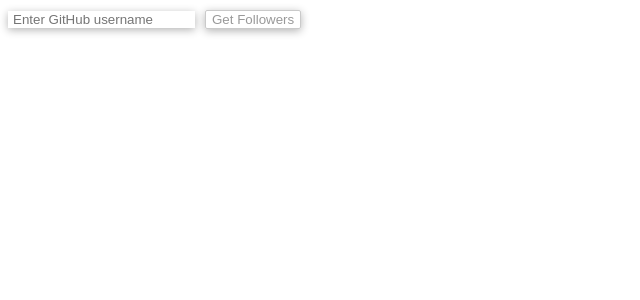
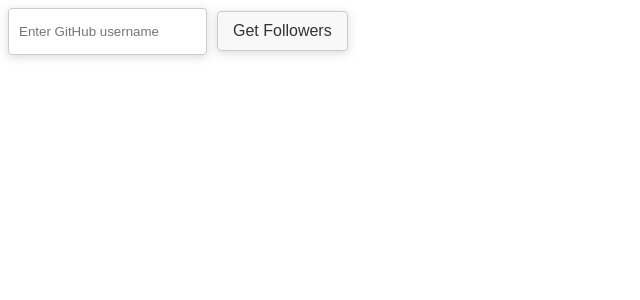
Before and after one commit to KirShet/github-followers-app, an Angular app: page / in a window 1280 px wide. Shown: the top 300 px of the page, without its empty margins (0-640 px from the left). Built offline with nearby package versions, Linux system fonts and the light colour scheme.

Commit message:
Update input and button styles for better usability

```diff
--- a/src/app/user-input/user-input.component.html
+++ b/src/app/user-input/user-input.component.html
@@ -1,27 +1,40 @@
 <style>
-  .input-rectangle{
-    height: 23px;
-    box-shadow: 0px 2px 8px 0px rgba(179, 179, 179, 1);
-    padding: 1px 5px;
-    border-width: 0;
-    height: auto;
+  .input-rectangle {
+    height: 25px;
+    box-shadow: 0px 2px 8px rgba(179, 179, 179, 0.5);
+    padding: 10px;
+    border: 1px solid #ccc;
+    border-radius: 4px;
     outline: none;
-    margin: 0;
+    transition: border-color 0.3s;
   }
-  .form-control{
-    box-shadow: 0px 2px 8px 0px rgba(179, 179, 179, 1);
-    color: #999999 !important;
-    background-color: transparent !important;
-    stroke: none;
+
+  .input-rectangle:focus {
+    border-color: #66afe9;
+  }
+
+  .form-control {
+    box-shadow: 0px 2px 8px rgba(179, 179, 179, 0.5);
+    color: #333;
+    background-color: #f8f8f8;
     position: relative;
     cursor: pointer;
-    border: 1px solid #cacaca;
-    outline-width: 0;
-    margin: 0;
-    font-style: initial;
-    white-space: nowrap;
-    border-radius: 2px;
+    border: 1px solid #ccc;
+    outline: none;
+    border-radius: 4px;
+    padding: 10px 15px;
+    font-size: 16px;
+    transition: background-color 0.3s, border-color 0.3s;
     margin-left: 10px;
+  }
+
+  .form-control:hover {
+    background-color: #e6e6e6;
+    border-color: #66afe9;
+  }
+
+  .form-control:active {
+    background-color: #d9d9d9;
   }
 </style>
 <div class="inner-form">
```
